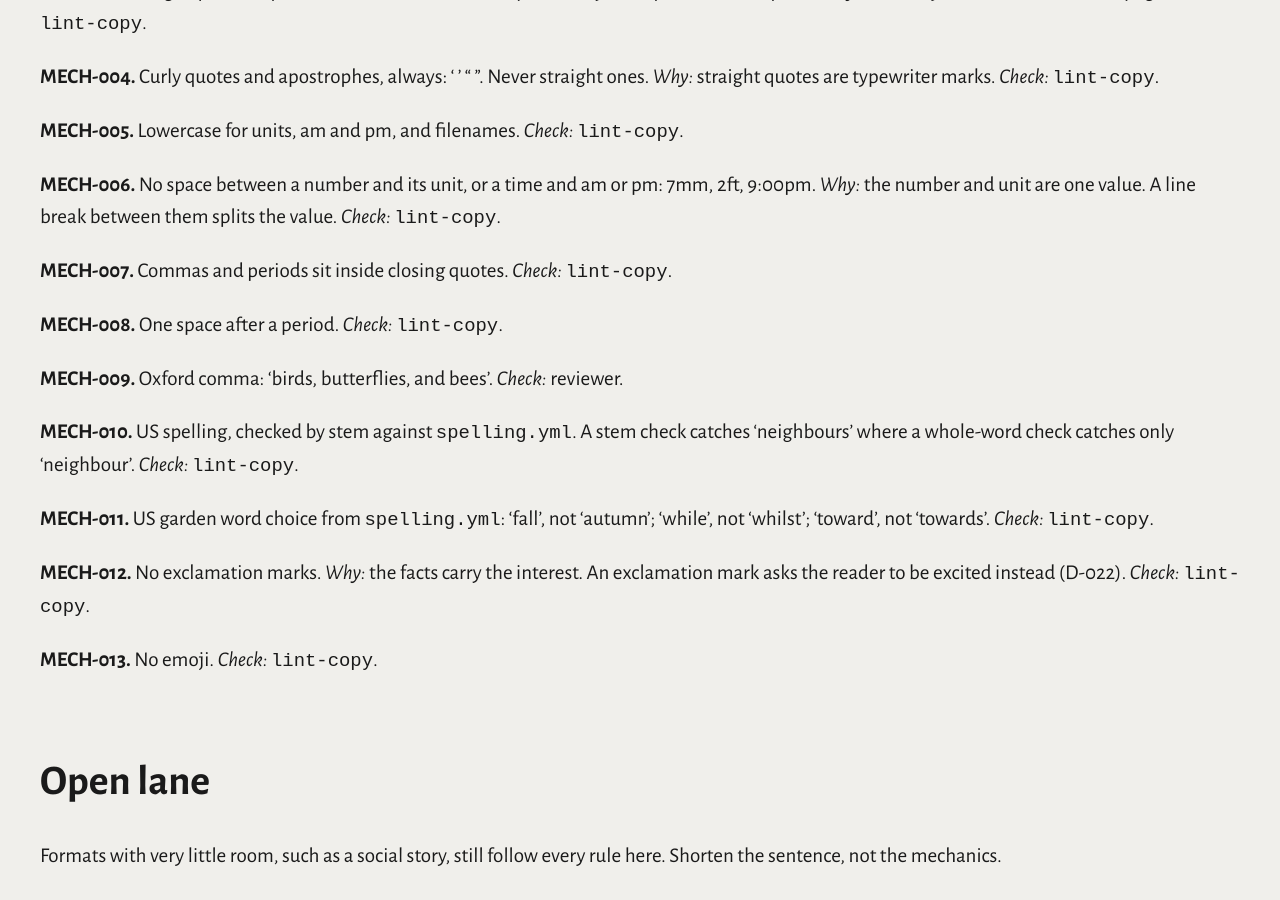
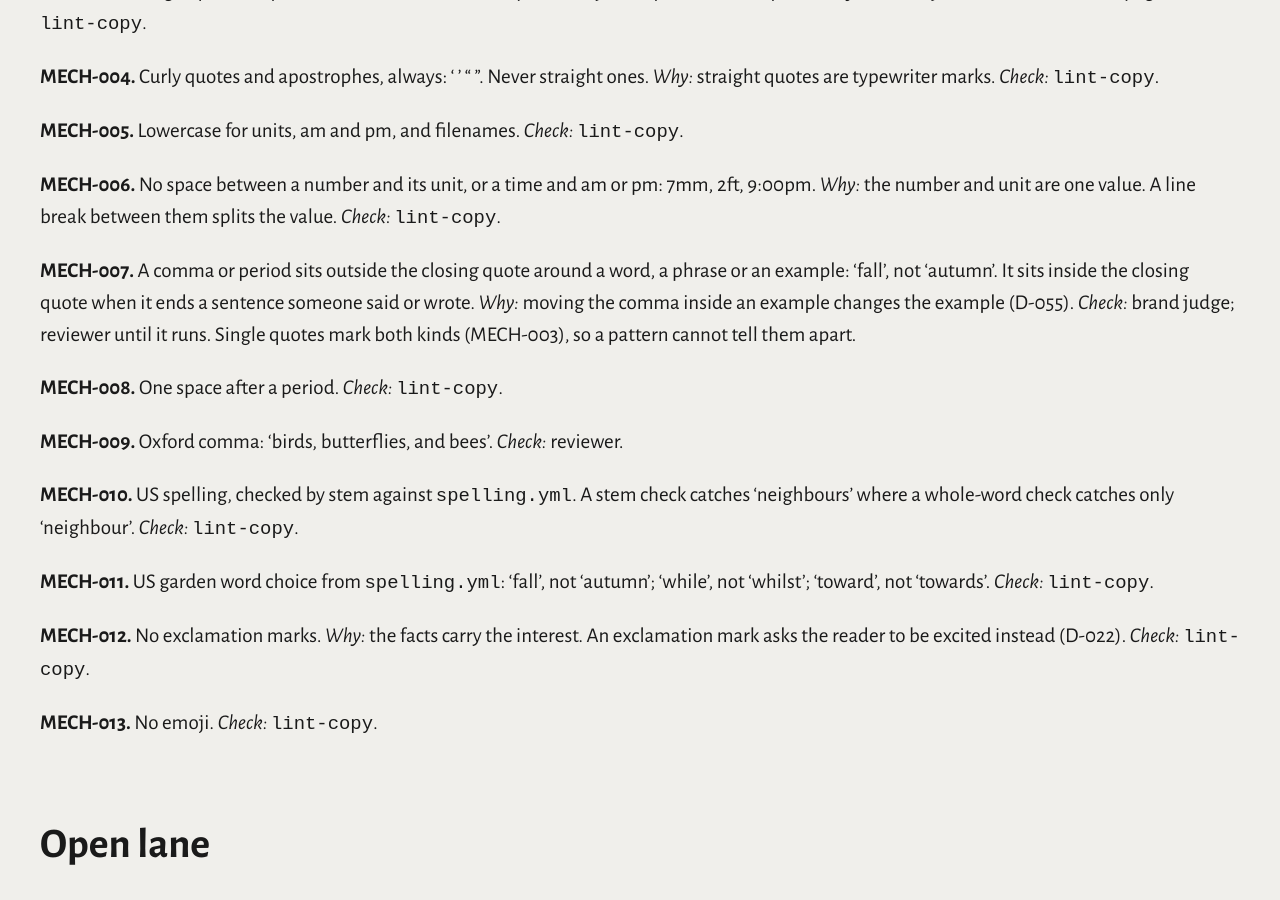
Before and after one commit to sbx-bnagle/growgood-brand, a Jekyll site: the page built from brand/verbal/mechanics.md, in a window 1280 px wide and 900 px high, scrolled down 648 px. Built offline with Jekyll 4.4.1, drawn with Linux system fonts in a browser that asks for light colours.

Commit message:
Phase 6 open items: red card on red.300, header at 320px, MECH-007 to the brand judge
- The red card takes the accent.red role, red.300 (D-030): cream text is 5.69:1, up from
  3.37:1. Every card lightens 8% on hover, not 15%, so red and gold stay above 4.5:1.
- Below m the header is two columns, so Menu and Contact stay on one line at 320px and
  no longer overlap (A11Y-006, A11Y-008).
- MECH-007 is amended (D-055): punctuation sits outside a quoted word or example and
  inside a quoted sentence. Single quotes mark both, so the linter drops it and the brand
  judge checks it. The brand files go from 34 copy findings to 0.
- The linter no longer reads a contract's preview_wrap, which is HTML.

Co-Authored-By: Claude Opus 5.5 <noreply@anthropic.com>

```diff
--- a/_sass/gg/site/template/components/_component--card.scss
+++ b/_sass/gg/site/template/components/_component--card.scss
@@ -84,7 +84,7 @@
 	background-color: color(purple, XX);
 	color: color(neutral, X);
 	&:hover {
-		background-color: color-mix(in oklab, color(purple, XX), color(neutral, X) 15%);
+		background-color: color-mix(in oklab, color(purple, XX), color(neutral, X) 8%);
 	}
 	a:hover {
 		span {
@@ -97,7 +97,7 @@
 	background-color: color(gold, XX);
 	color: color(neutral, X);
 	&:hover {
-		background-color: color-mix(in oklab, color(gold, XX), color(neutral, X) 15%);
+		background-color: color-mix(in oklab, color(gold, XX), color(neutral, X) 8%);
 	}
 	a:hover {
 		span {
@@ -106,15 +106,18 @@
 	}
 }
 
+// The accent.red role, red.300 (D-030), as purple and gold use their 300s: cream on red.200
+// was 3.37:1, under the 4.5:1 body text needs (A11Y-002). Every card lightens 8% on hover, not
+// 15%, which took the red and gold cards under 4.5:1 (4.21:1 and 4.19:1).
 .card.red {
-	background-color: color(red, X);
+	background-color: color(red, XX);
 	color: color(neutral, X);
 	&:hover {
-		background-color: color-mix(in oklab, color(red, X), color(neutral, X) 15%);
+		background-color: color-mix(in oklab, color(red, XX), color(neutral, X) 8%);
 	}
 	a:hover {
 		span {
-			color: color(red, X);
+			color: color(red, XX);
 		}
 	}
 }
@@ -123,7 +126,7 @@
 	background-color: color(green, XXX);
 	color: color(neutral, X);
 	&:hover {
-		background-color: color-mix(in oklab, color(green, XXX), color(neutral, X) 15%);
+		background-color: color-mix(in oklab, color(green, XXX), color(neutral, X) 8%);
 	}
 	a:hover {
 		span {
--- a/_sass/gg/site/template/components/_component--header.scss
+++ b/_sass/gg/site/template/components/_component--header.scss
@@ -16,12 +16,19 @@ header {
 
   .header__text {
   	@include grid-parent($grid-mobile);
+    // Below m, two columns: the menu takes what it needs and the masthead the rest. Sixteen
+    // columns with 20px gaps are wider than a 320px screen, which pushed Contact under Menu
+    // (A11Y-006, A11Y-008).
+    grid-template-columns: minmax(0, 1fr) auto;
     @include respond-to(m){
       @include grid-parent($grid-16);
     }
 
     .nav__masthead {
-    	grid-column: 1 / 7;
+    	grid-column: 1;
+      @include respond-to(m){
+        grid-column: 1 / 7;
+      }
     }
 
     .nav__menu {
@@ -112,8 +119,20 @@ header {
 
     nav {
     	color: color(neutral, XXX);
-    	grid-column: 7 / -1;
+    	grid-column: 2;
       justify-self: end;
+      @include respond-to(m){
+        grid-column: 7 / -1;
+      }
+    }
+
+    .nav__mobile-menu > ul {
+      white-space: nowrap;
+    }
+
+    // The column gap now spaces the menu from the masthead, so Menu needs no padding of its own.
+    .nav__mobile-menu > ul > li:first-child {
+      padding-left: 0;
     }
 
     nav ul {
--- a/brand/verbal/mechanics.md
+++ b/brand/verbal/mechanics.md
@@ -4,13 +4,13 @@ title: Mechanics
 owner: leah-fagan
 maintainer: brad-nagle
 status: draft
-version: 0.2.0
-last_reviewed: 2026-11-13
+version: 0.3.0
+last_reviewed: 2026-11-17
 lane: fixed
 applies_to: [web, flyer, postcard, social]
 rule_prefix: MECH
 depends_on: [verbal.spelling]
-decisions: [D-013, D-022]
+decisions: [D-013, D-022, D-055]
 ---
 
 # Mechanics
@@ -42,8 +42,9 @@ Punctuation, case, units and spelling for everything a customer reads. Every rul
 *Why:* the number and unit are one value. A line break between them splits the value.
 *Check:* `lint-copy`.
 
-**MECH-007.** Commas and periods sit inside closing quotes.
-*Check:* `lint-copy`.
+**MECH-007.** A comma or period sits outside the closing quote around a word, a phrase or an example: ‘fall’, not ‘autumn’. It sits inside the closing quote when it ends a sentence someone said or wrote.
+*Why:* moving the comma inside an example changes the example (D-055).
+*Check:* brand judge; reviewer until it runs. Single quotes mark both kinds (MECH-003), so a pattern cannot tell them apart.
 
 **MECH-008.** One space after a period.
 *Check:* `lint-copy`.
```
Also changed, not shown: brand/decisions.md (+6 -0 lines), checks/brand-judge.md (+2 -2 lines), checks/lint-copy.md (+3 -2 lines), tests/lint-copy.test.mjs (+2 -2 lines), tools/lib/copy-rules.mjs, tools/lib/copy-text.mjs.
